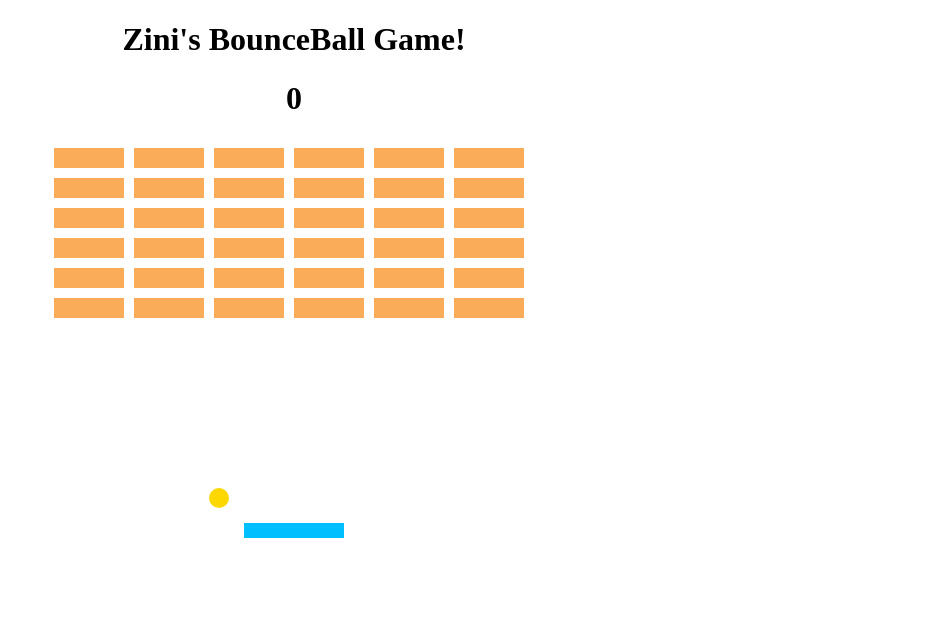
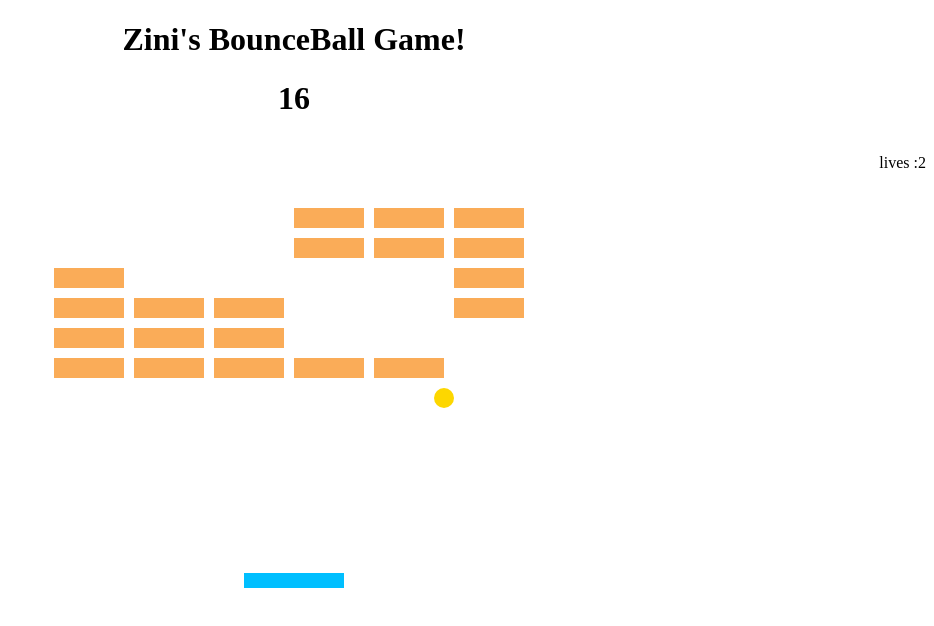
Before and after one commit to deun0124/bounceBalls, a plain HTML site: page index.html in a window 1280 px wide. Shown: the whole page, without its empty margins (346-1280 px from the left). Drawn offline with Linux system fonts and the light colour scheme.

Commit message:
befor mouseEvent

```diff
--- a/bounceBall.js
+++ b/bounceBall.js
@@ -3,49 +3,48 @@ const canvas = document.getElementById('Canvas');
 const ctx = canvas.getContext('2d');
 
 var radius = 10;
-var x = canvas.width/2
-var y = canvas.height-40
+var x = canvas.width / 2
+var y = canvas.height - 40
 var vx = 5;
 var vy = 5;
 
 
-function drawBall(){
+function drawBall() {
 
     ctx.fillStyle = "#fdd700";
     ctx.beginPath();
-    ctx.arc(x,y,radius,0,2*Math.PI);
+    ctx.arc(x, y, radius, 0, 2 * Math.PI);
     ctx.fill();
 
-    console.log("실행")
 }
 
 
-var bricks =[];
-var brickCol = 5;
-var brickRow = 5;
+var bricks = [];
+var brickCol = 6;
+var brickRow = 6;
 var brickWidth = 70;
 var brickHeight = 20;
 var brickPadding = 10;
-var brickTop = 10;
+var brickTop = 20;
 var brickLeft = 10;
 
-for(var i=0; i<= brickCol; i++ ){
-    bricks[i]=[];
-    for(var j=0; j<= brickRow; j++){
-        bricks[i][j] = {x:0, y:0, status :1}
+for (var i = 0; i < brickCol; i++) {
+    bricks[i] = [];
+    for (var j = 0; j < brickRow; j++) {
+        bricks[i][j] = { x: 0, y: 0, status: 1 }
     }
 }
-function drawBrick(){
-    for(var i=0; i<=brickCol; i++){
-        for(var j=0; j<=brickRow; j++){
-            if(bricks[i][j].status == 1){
-                var brickX = (j*(brickWidth+brickPadding)) + brickLeft;
-                var brickY = (i*(brickHeight+brickPadding)) + brickTop;
+function drawBrick() {
+    for (var i = 0; i < brickCol; i++) {
+        for (var j = 0; j < brickRow; j++) {
+            if (bricks[i][j].status == 1) {
+                var brickX = (j * (brickWidth + brickPadding)) + brickLeft;
+                var brickY = (i * (brickHeight + brickPadding)) + brickTop;
                 bricks[i][j].x = brickX;
                 bricks[i][j].y = brickY;
                 ctx.beginPath();
                 ctx.rect(brickX, brickY, brickWidth, brickHeight);
-                ctx.fillStyle= "#FAAC58";
+                ctx.fillStyle = "#FAAC58";
                 ctx.fill();
                 ctx.closePath();
 
@@ -58,33 +57,112 @@ function drawBrick(){
 
 var paddleWidth = 100;
 var paddleHeight = 15;
-var paddleX=(canvas.width - paddleWidth) /2;
-function drawPaddle(){
+var paddleX = (canvas.width - paddleWidth) / 2;
+function drawPaddle() {
     ctx.beginPath();
-    ctx.rect(paddleX,canvas.height-paddleHeight,paddleWidth,paddleHeight);
+    ctx.rect(paddleX, canvas.height - paddleHeight, paddleWidth, paddleHeight);
     ctx.fillStyle = "#00BFFF";
     ctx.fill();
     ctx.closePath();
 
 }
-function draw(){
+
+const gameEnd = document.querySelector('.gameEnd')
+function showGameOverText() {
+    gameEnd.style.display = "block";
+}
+
+
+
+var score = 0;
+var lives = 3;
+
+function drawLives() {
+    ctx.font = "16px Arial"
+    ctx.fillStyle = "#5858FA"
+    ctx.fillText("Lives : " + lives, canvas.width - 90, 15);
+}
+
+function bouncBall() {
+    for (var i = 0; i < brickCol; i++) {
+        for (var j = 0; j < brickRow; j++) {
+            var b = bricks[i][j];
+            if (b.status == 1) {
+                if (x > b.x && x < b.x + brickWidth && y > b.y && y < b.y + brickHeight) {
+
+                    vy *= -1;
+                    b.status = 0;
+                    score++;
+                    scoreDisplay.innerText = score
+
+                    console.log(bricks[i][j])
+                    if (score == brickRow * brickCol) {
+                        alert("이겼습니다.")
+                        document.location.reload();
+
+                    }
+                }
+            }
+        }
+    }
+
+}
+
+
+
+const livesDisplay = document.querySelector('.live')
+const scoreDisplay = document.querySelector('.score')
+
+const restartButton = document.querySelector('.restartButton')
+restartButton.addEventListener('click', () => {
+    gameEnd.style.display = "none"
+    document.location.reload()
+})
+
+
+function draw() {
     //이전 프레임 지우기
-    ctx.clearRect(0,0,canvas.width, canvas.height)
+    ctx.clearRect(0, 0, canvas.width, canvas.height)
     drawBall();
     drawBrick();
     drawPaddle();
+    bouncBall();
+    livesDisplay.innerText = lives;
+
     x += vx;
     y += vy;
 
-     if(x<= radius || x >= canvas.width - radius){
-         vx *= -1;
-         x += vx;
-     }else if(y<=radius || y>= canvas.height - radius){
-         vy *= -1;
-         y +=vy;
-     }
+    // 벽에 맞으면 반대로 튕겨내기
+    if (x <= radius || x >= canvas.width - radius) {
+        vx *= -1;
 
-     requestAnimationFrame(draw)
+    } else if (y <= radius) {
+        vy *= -1;
+
+    } else if (y >= canvas.height - radius) {
+        if (x > paddleX && x < paddleX + paddleWidth) {
+
+            vy *= -1;
+        } else {
+            lives--;
+
+            if (!lives) {
+                showGameOverText();
+
+                // document.location.reload();
+            } else {
+                x = canvas.width / 2;
+                y = canvas.height - 40;
+                vx = 5;
+                vy = -5;
+                paddleX = (canvas.width - paddleWidth) / 2;
+            }
+
+        }
+
+    }
+
+    requestAnimationFrame(draw)
 }
 
 draw()
--- a/index.html
+++ b/index.html
@@ -9,9 +9,14 @@
     <title>Bounce Balls!</title>
 </head>
 <body>
+    <div class="gameEnd">
+        <h2>Game Over...</h2>
+        <button class="restartButton">다시하기</button>
+    </div>
     <div>
     <h1>Zini's BounceBall Game!</h1>
-    <h1 class="score">0</h1>
+   <h1 class="score">0</h1>
+   <div class="lives"> <p>lives : </p><p class="live">3</p></div>
     <canvas id="Canvas" width="500" height="400"></canvas>
 </div>
     <script type="module" src = "bounceBall.js"></script>
--- a/style.css
+++ b/style.css
@@ -3,9 +3,7 @@ h1{
     display : flex;
     justify-content: center;
 }
-div{
-    justify-content: center;
-}
+
 canvas{
     justify-content: center;
 }
@@ -14,3 +12,20 @@ canvas{
     justify-content: center;
     margin: auto;
 }
+.lives {
+    display: flex;
+    justify-content: right;
+    margin: auto;
+}
+
+
+.gameEnd{
+    display: none;
+    position: absolute;
+    top: 0;
+    left: 0;
+    width: 100%;
+    height: 100%;
+    background-color: rgb(0,0,0, 0.5);
+    z-index: 9999;
+}
```
